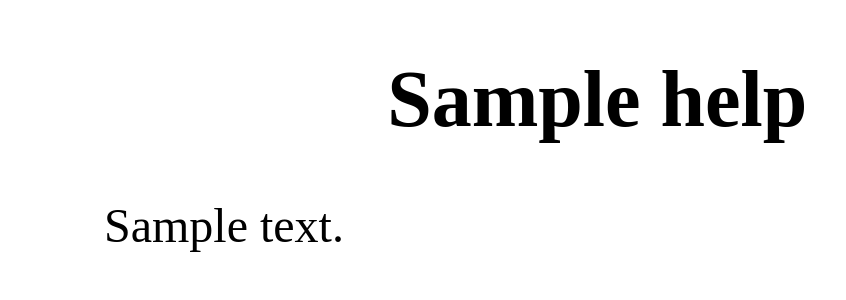
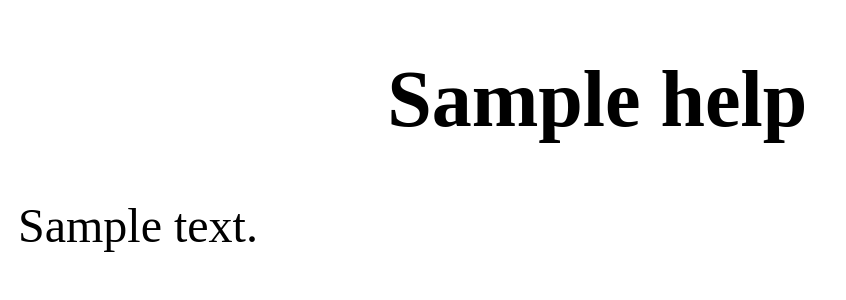
Before and after one commit to won1234/wechart-django, a Django app: page /help/1/ in a window 1280 px wide. Shown: the top 300 px of the page, without its empty margins (0-846 px from the left). Run offline with Django 3.2, Linux system fonts and the light colour scheme; tables that the repository leaves empty hold one stand-in row (values such as "Sample post"); parts of the project's set-up code (start-up, migrations or seed data) failed here and were passed over.

Commit message:
change help.css

```diff
--- a/help/static/css/help.css
+++ b/help/static/css/help.css
@@ -15,5 +15,5 @@
 
 #help_detail_contents {
     font-size:3rem;
-    text-indent: 6rem;
+    margin-left:10px;
 }
```
